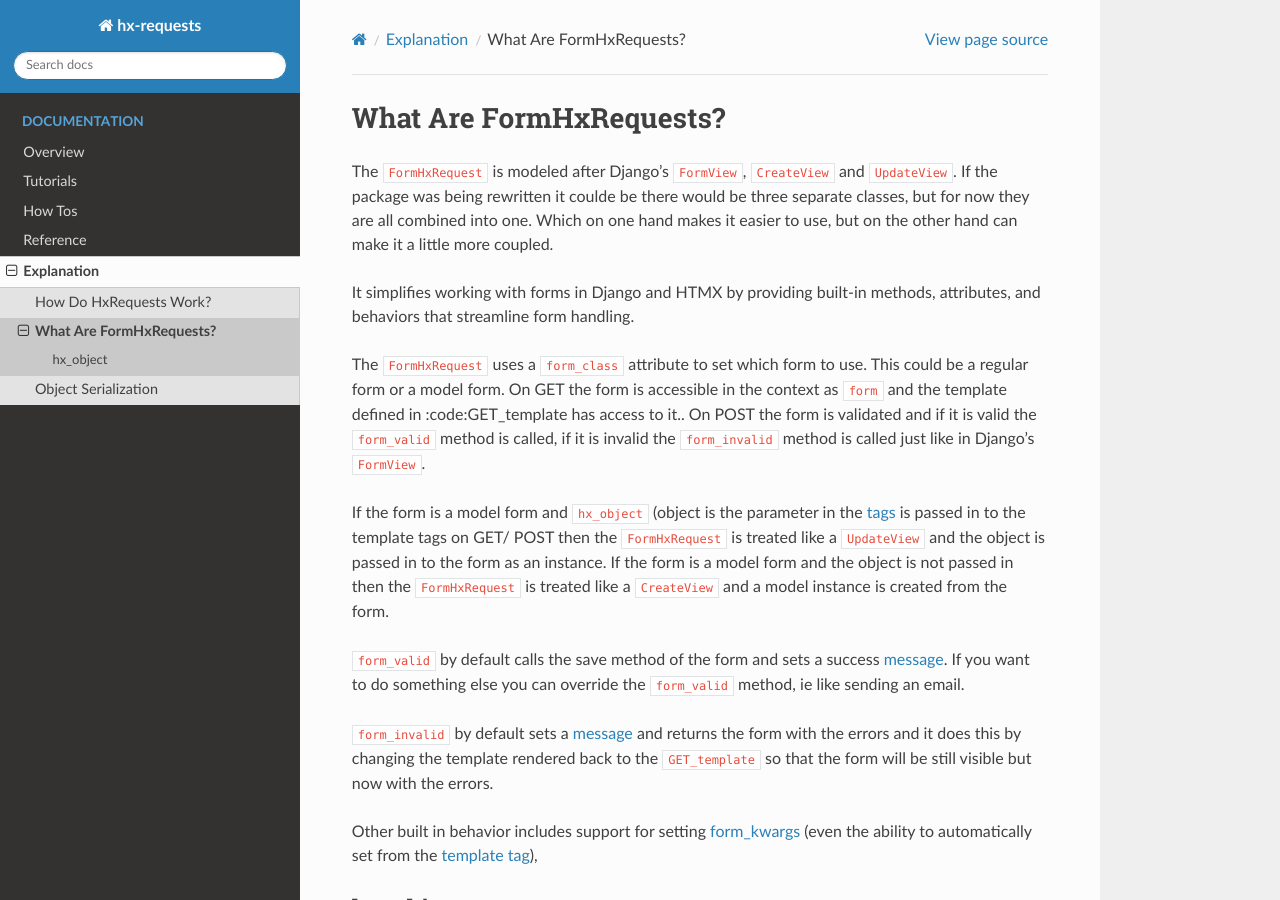
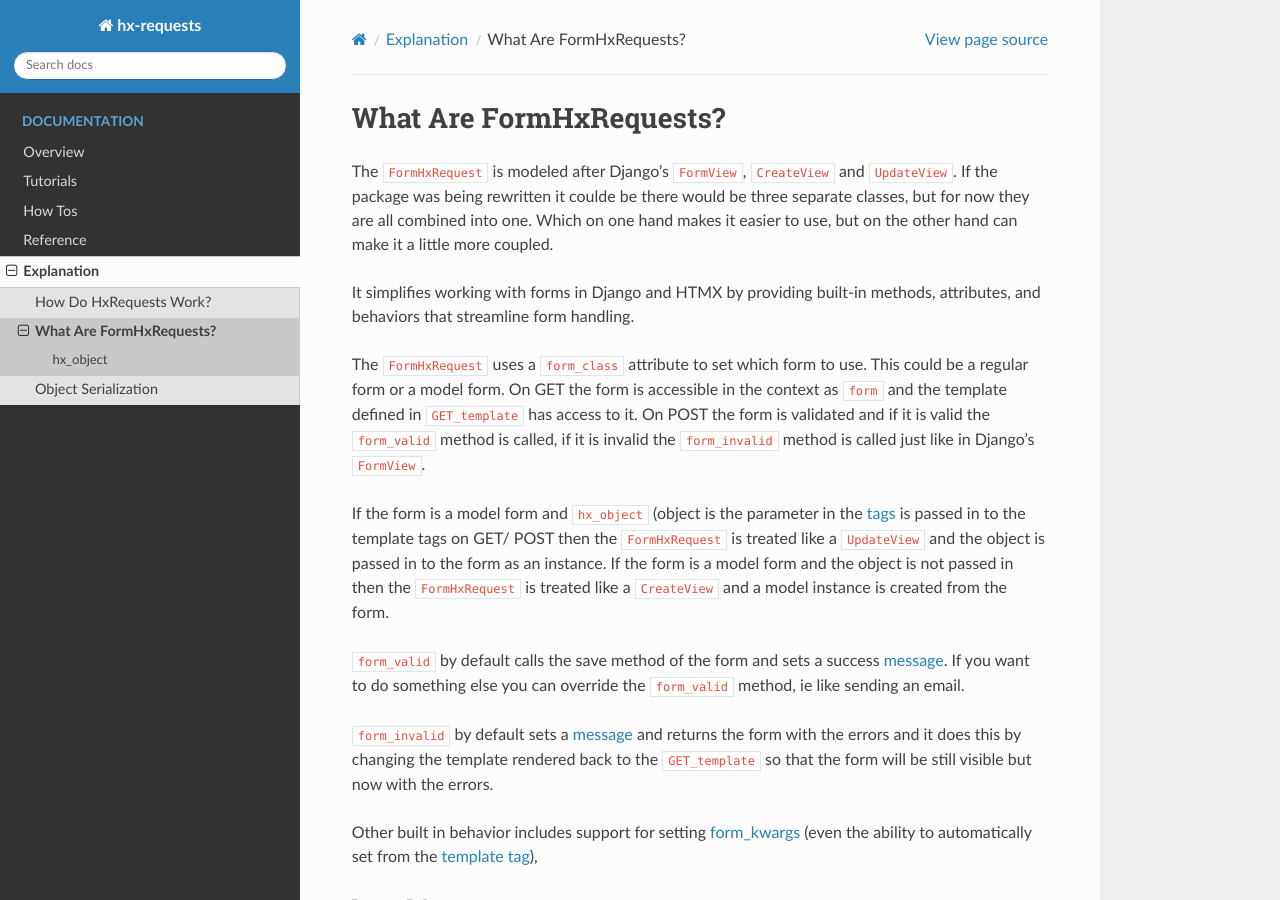
Before and after one commit to yaakovLowenstein/hx-requests, a Sphinx documentation site: the page built from docs/explanation/form_hx_requests.rst, in a window 1280 px wide and 900 px high. Built offline with Sphinx 7.4.7 and the Read the Docs theme 3.1.0, drawn with Linux system fonts in a browser that asks for light colours; pages that are not in the unit, such as notebooks, are missing from menus.

Commit message:
docs: Updates

```diff
--- a/docs/explanation/form_hx_requests.rst
+++ b/docs/explanation/form_hx_requests.rst
@@ -9,7 +9,7 @@ Which on one hand makes it easier to use, but on the other hand can make it a li
 It simplifies working with forms in Django and HTMX by providing built-in methods, attributes, and behaviors that streamline form handling.
 
 The :code:`FormHxRequest` uses a :code:`form_class` attribute to set which form to use. This could be a regular form or a model form.
-On GET the form is accessible in the context as :code:`form` and the template defined in :code:GET_template has access to it..
+On GET the form is accessible in the context as :code:`form` and the template defined in :code:`GET_template` has access to it.
 On POST the form is validated and if it is valid the :code:`form_valid` method is called, if it is invalid the :code:`form_invalid` method is called just
 like in Django's :code:`FormView`.
 
```
